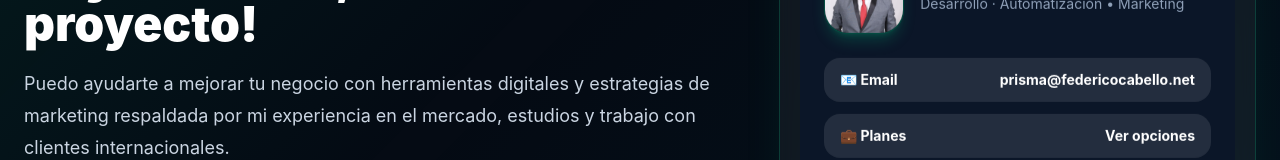
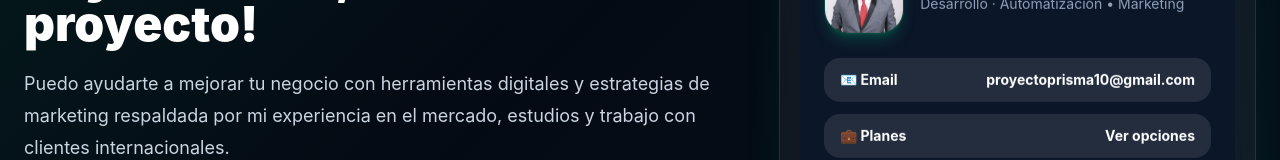
Before and after one commit to federicocabello/proyecto_prisma, a React (Vite) app in the folder frontend/: page / in a window 1280 px wide. Shown: the part 6604-6764 px from the top of the page. Built offline with nearby package versions, Linux system fonts and the light colour scheme.

Commit message:
redes sociales corregidas

```diff
--- a/frontend/src/landing/components/FloatingSocials.jsx
+++ b/frontend/src/landing/components/FloatingSocials.jsx
@@ -8,8 +8,8 @@ const socials = [
   },
   {
     label: "Instagram",
-    handle: "@fedeecabello",
-    href: "https://www.instagram.com/fedeecabello/",
+    handle: "@proyectoprisma.com.ar",
+    href: "https://www.instagram.com/proyectoprisma.com.ar/",
     icon: "/icono_ig.png",
     className: "floating-social--instagram",
   },
--- a/frontend/src/landing/components/Footer.jsx
+++ b/frontend/src/landing/components/Footer.jsx
@@ -117,11 +117,11 @@ function Footer() {
 
             <div className="mt-6 space-y-3">
               <a
-                href="mailto:prisma@federicocabello.net"
+                href="mailto:proyectoprisma10@gmail.com"
                 className="flex flex-col gap-1 rounded-2xl bg-white/10 px-4 py-3 text-sm font-bold text-white transition hover:bg-[#00D38E] hover:text-[#07111F] sm:flex-row sm:items-center sm:justify-between"
               >
                 <span>📧 Email</span>
-                <span className="break-all">prisma@federicocabello.net</span>
+                <span className="break-all">proyectoprisma10@gmail.com</span>
               </a>
 
               <a
```
